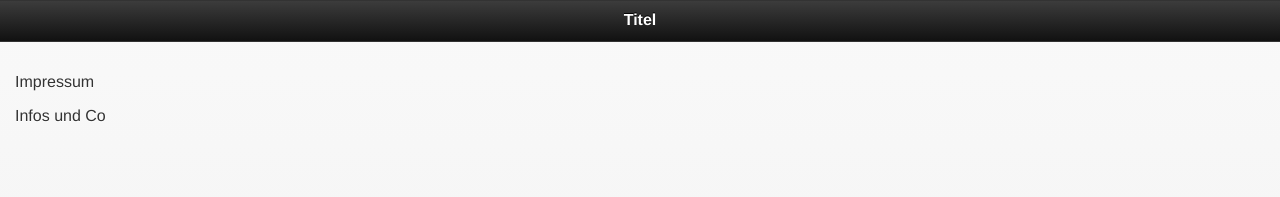
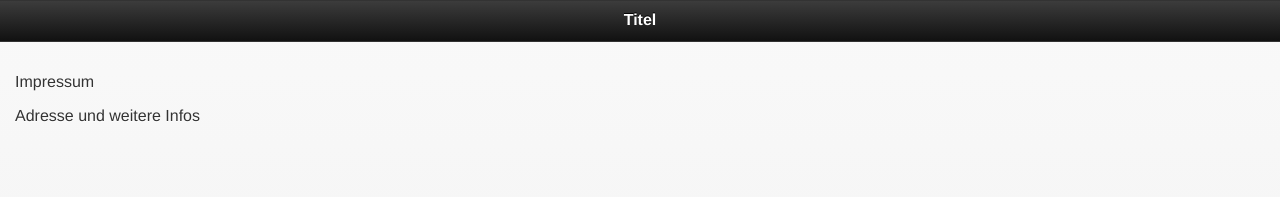
Before and after one commit to WernerBauernschmitt/buecherliste, a plain HTML site: page impressum.html in a window 1280 px wide. Shown: the top 197 px of the page. Drawn offline with Linux system fonts and the light colour scheme.

Commit message:
change imprint

```diff
--- a/impressum.html
+++ b/impressum.html
@@ -12,7 +12,7 @@
 			</div>
 			<div data-role="content">
 				<p>Impressum</p>
-				<p>Infos und Co</p>
+				<p>Adresse und weitere Infos</p>
 			</div>
 			<div data-role="footer" data-position="fixed">
 				<div data-role="navbar">
```
